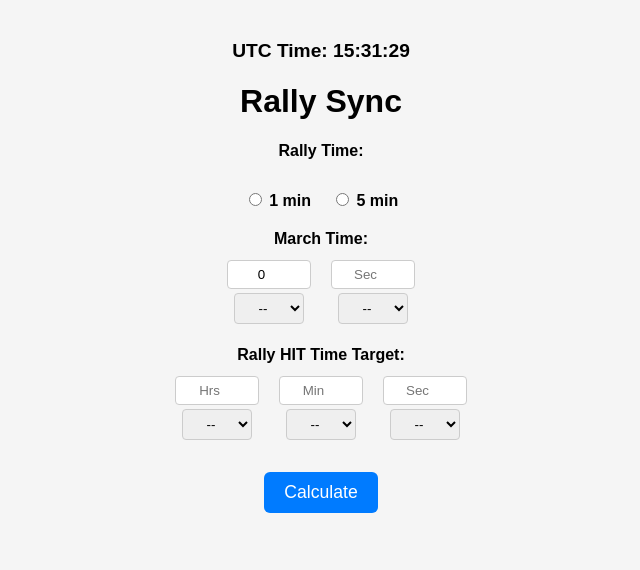
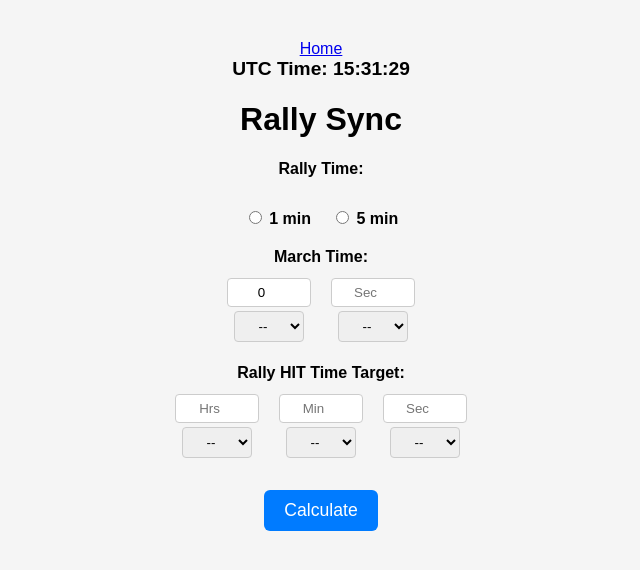
Before and after one commit to LalibThabib/BTB-tools, a plain HTML site: page rallysynch.html in a window 1280 px wide. Shown: the whole page, without its empty margins (319-959 px from the left). Drawn offline with Linux system fonts and the light colour scheme.

Commit message:
Update home buttonrallysynch.html

```diff
--- a/rallysynch.html
+++ b/rallysynch.html
@@ -95,6 +95,7 @@
   </style>
 </head>
 <body>
+  <a href="index.html" class="home-button">Home</a>
 
   <div class="clock" id="utcClock">UTC Time: --:--:--</div>
   <h1>Rally Sync</h1>
```
